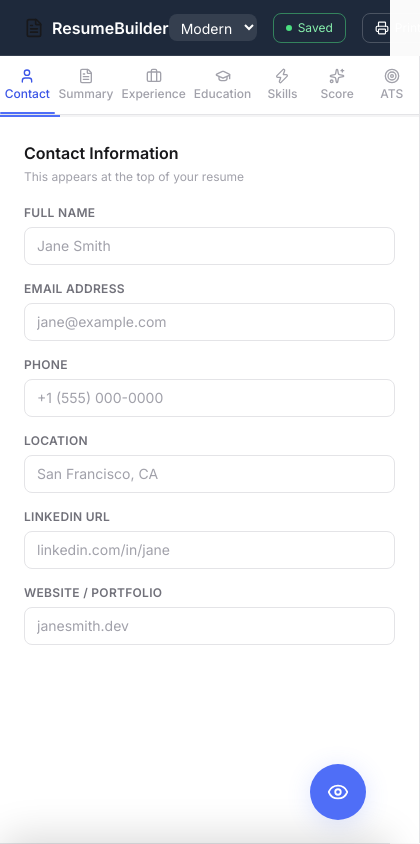
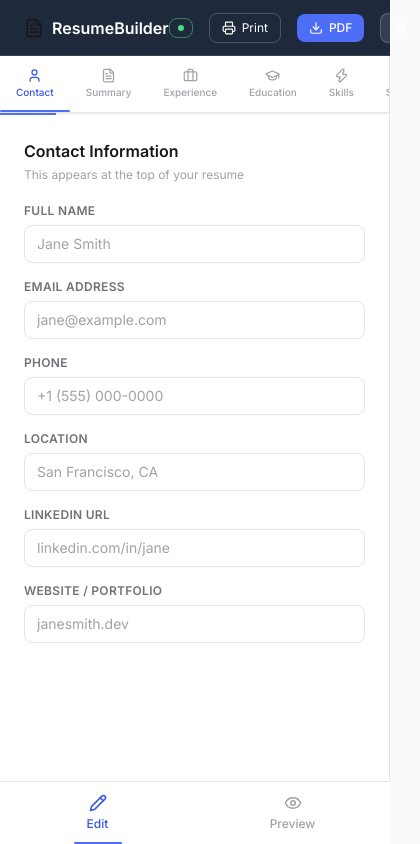
Before and after one commit to Derin-tech/Resume-builder, a React (Vite) app: page / in a window 390 px wide. Shown: the whole page, 420 px wide, since content can reach past the window. Built offline with nearby package versions, Linux system fonts and the light colour scheme; no server answers; what @react-pdf/renderer would draw is missing.

Commit message:
mobile responsive overhaul

```diff
--- a/src/components/editor/WizardTabs.jsx
+++ b/src/components/editor/WizardTabs.jsx
@@ -19,7 +19,7 @@ const TABS = [
   { id: 'ats',        label: 'ATS',        icon: TargetIcon }
 ];
 
-export default function WizardTabs() {
+export default function WizardTabs({ mobile }) {
   const [activeTab, setActiveTab] = useState('contact');
 
   const activeIndex = TABS.findIndex(t => t.id === activeTab);
@@ -31,7 +31,7 @@ export default function WizardTabs() {
 
   return (
     <div className="flex flex-col h-full overflow-hidden">
-      <div className="flex border-b border-surface-200 bg-white sticky top-0 z-10">
+      <div className={`flex border-b border-surface-200 bg-white sticky top-0 z-10 ${mobile ? 'overflow-x-auto scrollbar-none' : ''}`}>
         {TABS.map((tab) => {
           const Icon = tab.icon;
           const isActive = activeTab === tab.id;
@@ -39,11 +39,12 @@ export default function WizardTabs() {
             <button
               key={tab.id}
               onClick={() => setActiveTab(tab.id)}
-              className={`flex-1 flex flex-col items-center gap-0.5 py-3 px-1 text-xs font-medium transition-all duration-200 relative ${
-                isActive ? 'text-brand-600' : 'text-surface-400 hover:text-surface-600'
-              }`}
+              className={`flex flex-col items-center gap-0.5 py-3 border-none bg-transparent cursor-pointer font-medium transition-all duration-200 relative whitespace-nowrap
+                ${mobile ? 'px-4 text-[10px]' : 'flex-1 px-1 text-xs'}
+                ${isActive ? 'text-brand-600' : 'text-surface-400 hover:text-surface-600'}
+              `}
             >
-              <Icon size={16} />
+              <Icon size={15} />
               <span>{tab.label}</span>
               {isActive && (
                 <motion.div
--- a/src/components/layout/AppShell.jsx
+++ b/src/components/layout/AppShell.jsx
@@ -1,26 +1,81 @@
-import React, { useState } from 'react';
-import Header from './Header';
-import { EyeIcon, XIcon } from 'lucide-react';
+import { useState } from 'react'
+import Header from './Header'
+import EditorPane from './EditorPane'
+import PreviewPane from './PreviewPane'
+import { EyeIcon, PencilIcon } from 'lucide-react'
+import { motion, AnimatePresence } from 'framer-motion'
 
-export default function AppShell({ children }) {
-  const [previewOpen, setPreviewOpen] = useState(false);
+export default function AppShell() {
+  const [mobileView, setMobileView] = useState('editor')
+
   return (
-    <div className="min-h-screen bg-surface-50 text-surface-900 font-sans">
+    <div className="flex flex-col h-screen overflow-hidden bg-surface-50">
       <Header />
-      <main id="main-layout" className="pt-14 h-screen flex flex-col md:flex-row">
-        {React.Children.map(children, child => {
-          if (child.type.name === 'EditorPane') return <div className="editor-pane-mobile">{child}</div>
-          if (child.type.name === 'PreviewPane') return <div className={`preview-pane-mobile ${previewOpen ? 'open' : ''}`}>{child}</div>
-          return child;
-        })}
-      </main>
 
-      <button
-        onClick={() => setPreviewOpen(!previewOpen)}
-        className="mobile-preview-btn fixed bottom-6 right-6 z-50 bg-brand-500 text-white rounded-full w-14 h-14 shadow-float items-center justify-center"
-      >
-        {previewOpen ? <XIcon size={22} /> : <EyeIcon size={22} />}
-      </button>
+      <div className="flex flex-1 overflow-hidden pt-14">
+
+        {/* DESKTOP: both panes side by side */}
+        <div className="hidden md:flex flex-1 overflow-hidden">
+          <EditorPane />
+          <PreviewPane />
+        </div>
+
+        {/* MOBILE: one pane at a time */}
+        <div className="flex flex-col flex-1 overflow-hidden md:hidden">
+          <AnimatePresence mode="wait">
+            {mobileView === 'editor' ? (
+              <motion.div
+                key="editor"
+                className="flex-1 overflow-hidden"
+                initial={{ opacity: 0, x: -20 }}
+                animate={{ opacity: 1, x: 0 }}
+                exit={{ opacity: 0, x: -20 }}
+                transition={{ duration: 0.2 }}
+              >
+                <EditorPane mobile />
+              </motion.div>
+            ) : (
+              <motion.div
+                key="preview"
+                className="flex-1 overflow-hidden"
+                initial={{ opacity: 0, x: 20 }}
+                animate={{ opacity: 1, x: 0 }}
+                exit={{ opacity: 0, x: 20 }}
+                transition={{ duration: 0.2 }}
+              >
+                <PreviewPane mobile />
+              </motion.div>
+            )}
+          </AnimatePresence>
+
+          {/* MOBILE BOTTOM TAB BAR */}
+          <div className="flex border-t border-surface-200 bg-white safe-area-pb">
+            <button
+              onClick={() => setMobileView('editor')}
+              className={`flex-1 flex flex-col items-center gap-1 py-3 text-xs font-medium transition-colors
+                ${mobileView === 'editor'
+                  ? 'text-brand-600'
+                  : 'text-surface-400'}`}
+            >
+              <PencilIcon size={18} />
+              Edit
+              {mobileView === 'editor' && (
+                <div className="absolute bottom-0 w-12 h-0.5 bg-brand-500 rounded-full" />
+              )}
+            </button>
+            <button
+              onClick={() => setMobileView('preview')}
+              className={`flex-1 flex flex-col items-center gap-1 py-3 text-xs font-medium transition-colors
+                ${mobileView === 'preview'
+                  ? 'text-brand-600'
+                  : 'text-surface-400'}`}
+            >
+              <EyeIcon size={18} />
+              Preview
+            </button>
+          </div>
+        </div>
+      </div>
     </div>
-  );
+  )
 }
--- a/src/components/layout/EditorPane.jsx
+++ b/src/components/layout/EditorPane.jsx
@@ -1,10 +1,13 @@
 import React from 'react';
 import WizardTabs from '../editor/WizardTabs';
 
-export default function EditorPane() {
+export default function EditorPane({ mobile }) {
   return (
-    <div className="w-[420px] flex-shrink-0 bg-white border-r border-surface-200 flex flex-col overflow-hidden h-full">
-      <WizardTabs />
+    <div className={`
+      bg-white border-r border-surface-200 flex flex-col overflow-hidden h-full
+      ${mobile ? 'w-full' : 'w-[420px] flex-shrink-0'}
+    `}>
+      <WizardTabs mobile={mobile} />
     </div>
   )
 }
--- a/src/components/layout/Header.jsx
+++ b/src/components/layout/Header.jsx
@@ -26,17 +26,17 @@ export default function Header() {
         <select
           value={activeTemplate}
           onChange={(e) => setTemplate(e.target.value)}
-          className="bg-white/10 border-white/20 text-white rounded-lg px-2 py-1 text-sm focus:outline-none focus:border-brand-500 cursor-pointer"
+          className="hidden md:block bg-white/10 border-white/20 text-white rounded-lg px-2 py-1 text-sm focus:outline-none focus:border-brand-500 cursor-pointer"
         >
           <option value="modern" className="text-black">Modern</option>
           <option value="classic" className="text-black">Classic</option>
         </select>
 
-        <button className={`flex items-center gap-1.5 text-xs px-3 py-1.5 rounded-lg border transition-all ${isSaving ? 'border-amber-400/50 text-amber-300' : 'border-green-400/50 text-green-300'}`}>
+        <button className={`flex items-center gap-1.5 text-xs px-2 md:px-3 py-1.5 rounded-lg border transition-all ${isSaving ? 'border-amber-400/50 text-amber-300' : 'border-green-400/50 text-green-300'}`}>
           {isSaving ? (
-            <><Loader2Icon size={12} className="animate-spin" /> Saving...</>
+            <><Loader2Icon size={12} className="animate-spin" /><span className="hidden md:inline ml-1">Saving...</span></>
           ) : (
-            <><span className="w-1.5 h-1.5 rounded-full bg-green-400 inline-block"></span> Saved {timeAgo}</>
+            <><span className="w-1.5 h-1.5 rounded-full bg-green-400 inline-block"></span><span className="hidden md:inline ml-1">Saved {timeAgo}</span></>
           )}
         </button>
 
@@ -64,8 +64,8 @@ export default function Header() {
             onClick={() => setAuthModalOpen(true)}
             className="flex items-center bg-white/10 text-white hover:bg-white/20 border border-white/20 px-3 py-1.5 rounded-lg text-sm font-medium transition-colors"
           >
-            <UserIcon className="w-4 h-4 mr-2" />
-            Sign In
+            <UserIcon className="w-4 h-4" />
+            <span className="hidden md:inline ml-1.5">Sign In</span>
           </button>
         )}
       </div>
--- a/src/components/layout/PreviewPane.jsx
+++ b/src/components/layout/PreviewPane.jsx
@@ -5,7 +5,7 @@ import { FileText as FileTextIcon } from 'lucide-react';
 import ResumePreview from '../preview/ResumePreview';
 import ColorThemePicker from '../ui/ColorThemePicker';
 
-export default function PreviewPane() {
+export default function PreviewPane({ mobile }) {
   const { resumeData, activeTemplate, setTemplate } = useResumeStore()
 
   const completionScore = useMemo(() => {
@@ -21,11 +21,18 @@ export default function PreviewPane() {
   }, [resumeData])
 
   return (
-    <div className="preview-pane-mobile flex-1 bg-surface-100 overflow-y-auto flex flex-col h-full border-t border-surface-200 md:border-t-0 md:relative md:block">
-      <div className="flex justify-center pt-2 pb-1 md:hidden bg-surface-100"><div className="w-10 h-1 bg-surface-200 rounded-full" /></div>
-      <div className="sticky top-0 z-10 bg-surface-100/90 backdrop-blur-sm border-b border-surface-200 px-6 py-2 flex items-center justify-between">
-        <div className="text-xs font-medium text-surface-400">Preview</div>
+    <div className={`
+      flex flex-col overflow-hidden h-full
+      ${mobile ? 'w-full bg-surface-100' : 'flex-1 bg-surface-100 border-l border-surface-200'}
+    `}>
+      {/* Toolbar */}
+      <div className="sticky top-0 z-10 bg-surface-100/90 backdrop-blur-sm border-b border-surface-200 px-4 md:px-6 py-2 flex items-center justify-between">
+        <span className="text-xs font-medium text-surface-400 uppercase tracking-wide">
+          {mobile ? 'Resume Preview' : 'Preview'}
+        </span>
 
+        {!mobile && (
+          <div className="flex items-center gap-3">
             <div className="inline-flex bg-white border border-surface-200 rounded-lg p-0.5 gap-0.5">
               {['modern', 'classic', 'executive'].map(tpl => (
                 <button key={tpl} onClick={() => setTemplate(tpl)}
@@ -35,23 +42,22 @@ export default function PreviewPane() {
                 </button>
               ))}
             </div>
+            <ColorThemePicker />
+          </div>
+        )}
 
-        <ColorThemePicker />
-
+        {/* Completion meter — always visible */}
         <div className="flex items-center gap-2">
           <span className="text-xs text-surface-400">{completionScore}% complete</span>
-          <div className="w-20 h-1.5 bg-surface-200 rounded-full overflow-hidden">
-            <div
-              className="h-full rounded-full transition-all duration-500"
-              style={{
-                width: `${completionScore}%`,
-                backgroundColor: completionScore < 40 ? '#f97316' : completionScore < 80 ? '#eab308' : '#22c55e'
-              }}
+          <div className="w-16 h-1.5 bg-surface-200 rounded-full overflow-hidden">
+            <div className="h-full rounded-full transition-all duration-500"
+              style={{ width: `${completionScore}%`, backgroundColor: completionScore < 40 ? '#f97316' : completionScore < 80 ? '#eab308' : '#22c55e' }}
             />
           </div>
         </div>
       </div>
 
+      {/* Paper — scales on mobile */}
       {completionScore === 0 ? (
         <div className="flex flex-col items-center justify-center h-full text-center px-8">
           <FileTextIcon size={48} className="text-surface-200 mb-4" />
@@ -59,12 +65,17 @@ export default function PreviewPane() {
           <p className="text-surface-300 text-sm mt-1">Your resume preview appears here in real time</p>
         </div>
       ) : (
-        <div className="flex-1 flex items-start justify-center py-8 px-6">
+        <div className="flex-1 overflow-y-auto flex justify-center py-6 px-4">
           <motion.div
-            className="shadow-paper rounded-sm bg-white"
+            className="shadow-paper rounded-sm bg-white origin-top"
             initial={{ y: 8, opacity: 0 }}
             animate={{ y: 0, opacity: 1 }}
             transition={{ duration: 0.3, ease: 'easeOut' }}
+            style={mobile ? {
+              transform: 'scale(0.45)', // user explicitly asked for 0.45
+              transformOrigin: 'top center',
+              marginBottom: '-55%',
+            } : {}}
           >
             <ResumePreview />
           </motion.div>
--- a/src/components/ui/ExportButton.jsx
+++ b/src/components/ui/ExportButton.jsx
@@ -25,7 +25,7 @@ export default function ExportButton({ className }) {
   const configs = {
     idle: {
       icon: <DownloadIcon size={14} />,
-      text: 'Export PDF',
+      text: <><span className="hidden md:inline">Export PDF</span><span className="md:hidden">PDF</span></>,
       className: 'bg-brand-500 hover:bg-brand-600 text-white',
     },
     loading: {
```
Lines whose indentation alone changed are shown as unchanged.
